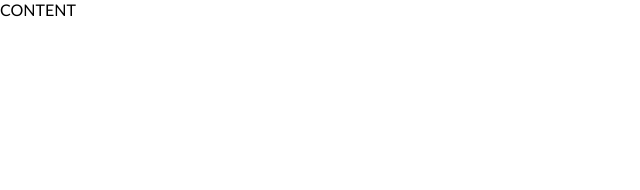
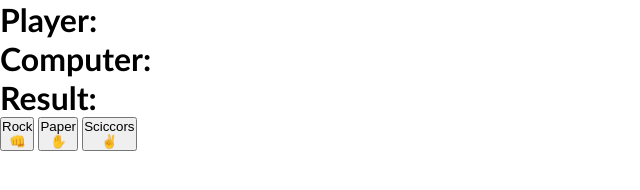
Before and after one commit to Lisbon-TV/45-grupe-js-rock-paper-scissors, a website: page index.html in a window 1280 px wide. Shown: the whole page, without its empty margins (0-640 px from the left). Drawn offline with Linux system fonts and the light colour scheme.

Commit message:
HTML layout

```diff
--- a/index.html
+++ b/index.html
@@ -7,7 +7,21 @@
     <link rel="stylesheet" href="./css/main.css">
 </head>
 <body>
-    CONTENT
+    <div id="game">
+        <h1  class="text" id="playerText">Player:</h1>
+        <h1  class="text" id="compText">Computer:</h1>
+        <h1  class="text" id="rezText">Result:</h1>
+    </div>
+
+    <button class="btn">Rock<br>👊</button>
+    <button class="btn">Paper<br>✋</button>
+    <button class="btn">Sciccors<br>✌</button>
+
+    <!--
+    <div>
+    <button calss="button ">Play again!</button>
+    </div>
+    -->
 
     <script src="./js/main.js" type="module" defer></script>
 </body>
--- a/package.json
+++ b/package.json
@@ -4,7 +4,7 @@
   "description": "",
   "main": "index.js",
   "scripts": {
-    "dev": "dead-sever --host=localhost --port=7777",
+    "dev": "dead-server --host=localhost --port=7777",
     "test": "echo \"Error: no test specified\" && exit 1"
   },
   "keywords": [],
```
